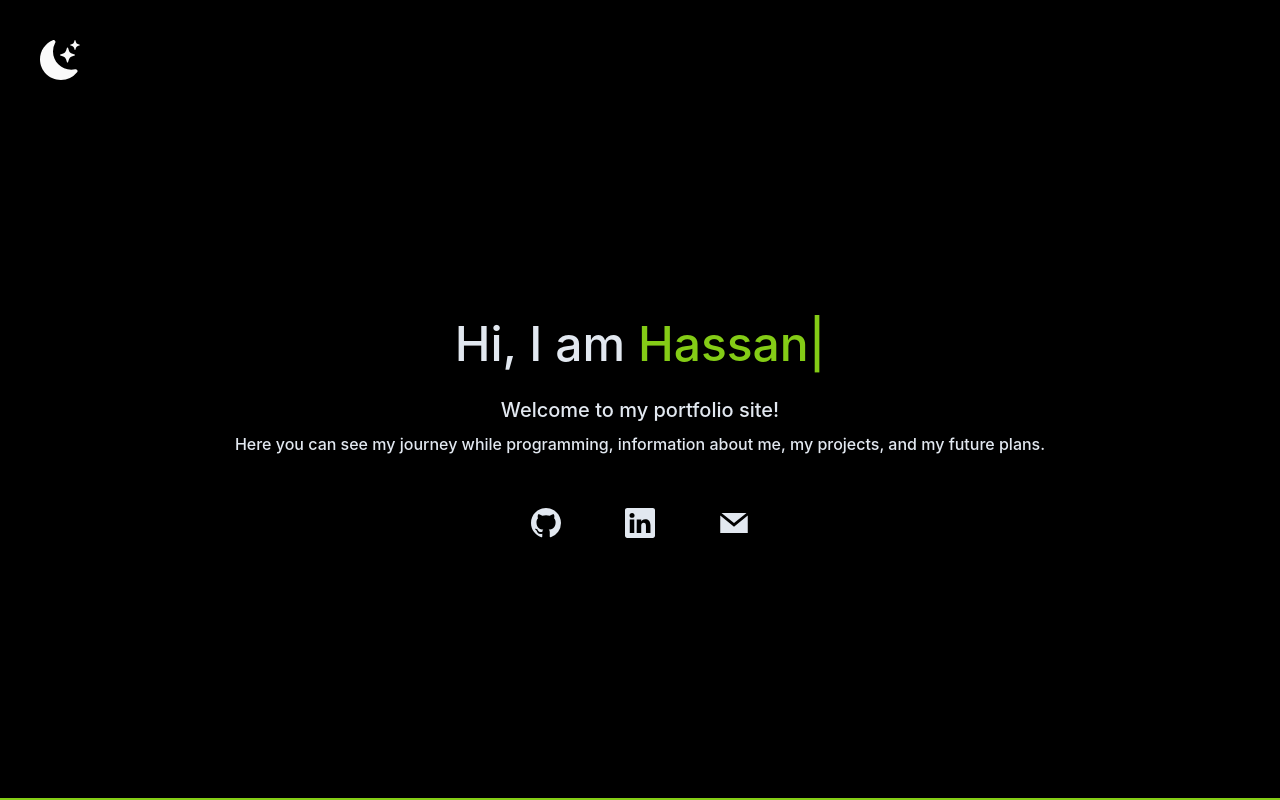
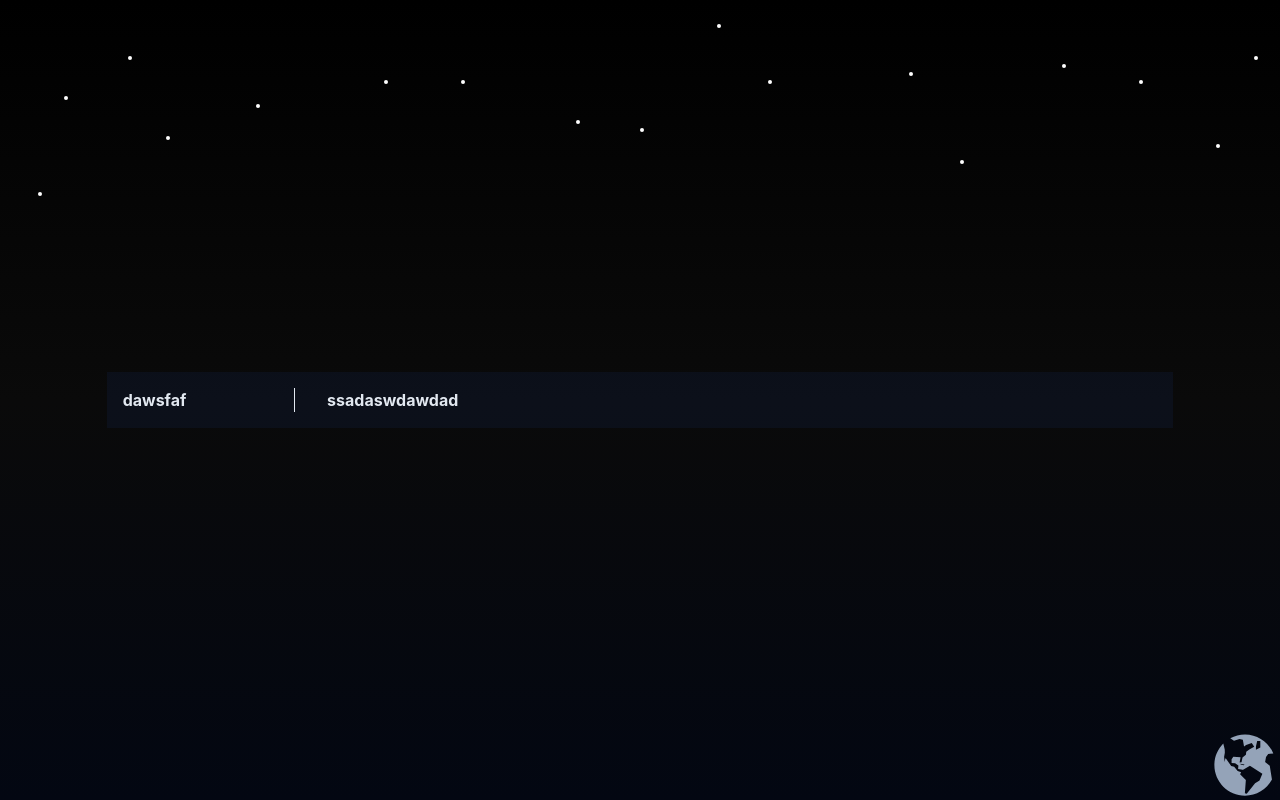
Before and after one commit to divizn/portfolio-site, a Next.js app: page / in a window 1280 px wide. Shown: the top 800 px of the page. Built offline with nearby package versions, Linux system fonts and the light colour scheme.

Commit message:
Add container and background

```diff
--- a/src/components/background.jsx
+++ b/src/components/background.jsx
@@ -14,7 +14,7 @@ const Background = ({ children }) => {
     <div
       className={`z-0 flex h-screen overflow-hidden ${isDark ? "dark " : ""}`}
     >
-      <div className="flex h-full w-full items-center justify-center bg-gradient-to-b from-blue-950 to-blue-500 transition-all duration-1000 ease-in dark:from-black dark:via-neutral-950 dark:to-gray-950">
+      <div className="flex h-full w-full items-center justify-center bg-gradient-to-b from-blue-900 to-blue-700 transition-all duration-1000 ease-in dark:from-black dark:via-neutral-950 dark:to-gray-950">
         <button
           onClick={handleToggle}
           className="absolute bottom-0 right-0 text-slate-800 transition-all duration-200 ease-in hover:text-white dark:text-slate-400 dark:hover:text-white"
--- /dev/null
+++ b/src/components/container.tsx
@@ -0,0 +1,17 @@
+import React from 'react'
+
+type Props = {
+  //children: React.ReactNode
+  //title?: string
+}
+
+const Container = (props: Props) => {
+  return (
+    <main className='flex w-10/12 dark:bg-slate-900/50 bg-sky-700/30 font-bold text-blue-200 dark:transition-all duration-700 dark:duration-700 dark:ease-out dark:text-slate-200 p-4 transition-all ease-out '>
+      <aside className='w-1/6 mr-8 border-r dark:border-slate-200 border-blue-200'>dawsfaf</aside>
+      ssadaswdawdad
+    </main>
+  )
+}
+
+export default Container
--- a/src/pages/index.jsx
+++ b/src/pages/index.jsx
@@ -1,12 +1,10 @@
 import Head from "next/head";
 import { useState } from "react";
-import Portfolio from "../components/sections/portfolio";
-import Landing from "../components/sections/landing-page";
-import AboutMe from "../components/sections/about-me";
-import Cv from "../components/sections/cv";
+import Background from "../components/background";
+import Container from "../components/container";
 
 export default function Home() {
-  const [darkMode, setDarkMode] = useState(true);
+  const [darkMode, setDarkMode] = useState(false);
 
   const getDark = (isDark) => {
     setDarkMode(isDark);
@@ -54,12 +52,11 @@ export default function Home() {
         <meta name="robots" content="index,follow" />
         <link rel="icon" href="/favicon.ico" />
       </Head>
-      <main className={`${darkMode ? "dark" : ""}`}>
-        <Landing getDark={getDark} />
-        <AboutMe />
-        <Portfolio />
-        <Cv />
-      </main>
+      <div className={`flex h-full w-full flex-col ${darkMode ? "dark" : ""}`}>
+        <Background darkMode={darkMode}>
+          <Container />
+        </Background>
+      </div>
     </>
   );
 }
```
